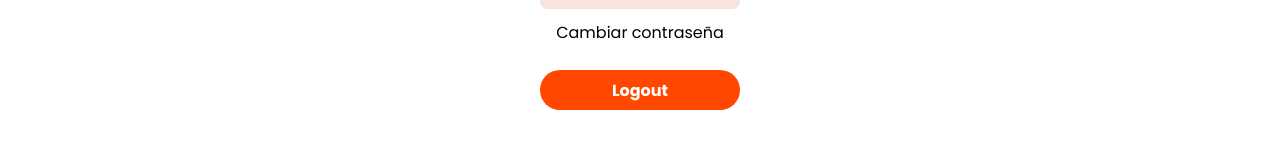
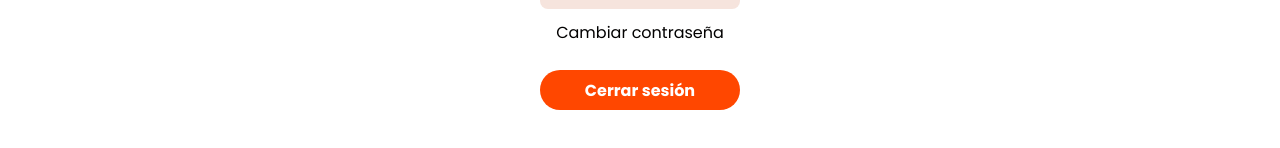
Before and after one commit to stranger-strings-team/front-codersabordo, a React (Vite) app: page /profile in a window 1280 px wide. Shown: the part 622-770 px from the top of the page. Built offline with nearby package versions, Linux system fonts and the light colour scheme.

Commit message:
functional logout

```diff
--- a/src/pages/Profile/Profile.tsx
+++ b/src/pages/Profile/Profile.tsx
@@ -29,7 +29,7 @@ const Profile = () => {
         <Input type="text" placeholder='  Email'/>
         </InputDiv>
         <p><Link to="/create-password">Cambiar contraseña</Link></p>
-        <Button onClick={handlerLogout}>Logout</Button>
+        <Button onClick={handlerLogout}>Cerrar sesión</Button>
 
     </Container>
   )
--- a/src/pages/RegisterPage/Register.tsx
+++ b/src/pages/RegisterPage/Register.tsx
@@ -80,7 +80,7 @@ const Register = (props: Props) => {
 
         <SubmitButton type="submit"/>
         </Form>
-       <P2p>¿Ya tienes una cuenta?<Myspan><Link to="/login"> Accede</Link> </Myspan></P2p>
+       <P2p>¿Ya tienes una cuenta?<Myspan><Link to="/login">Accede</Link> </Myspan></P2p>
 
     </Div>
   )
```
